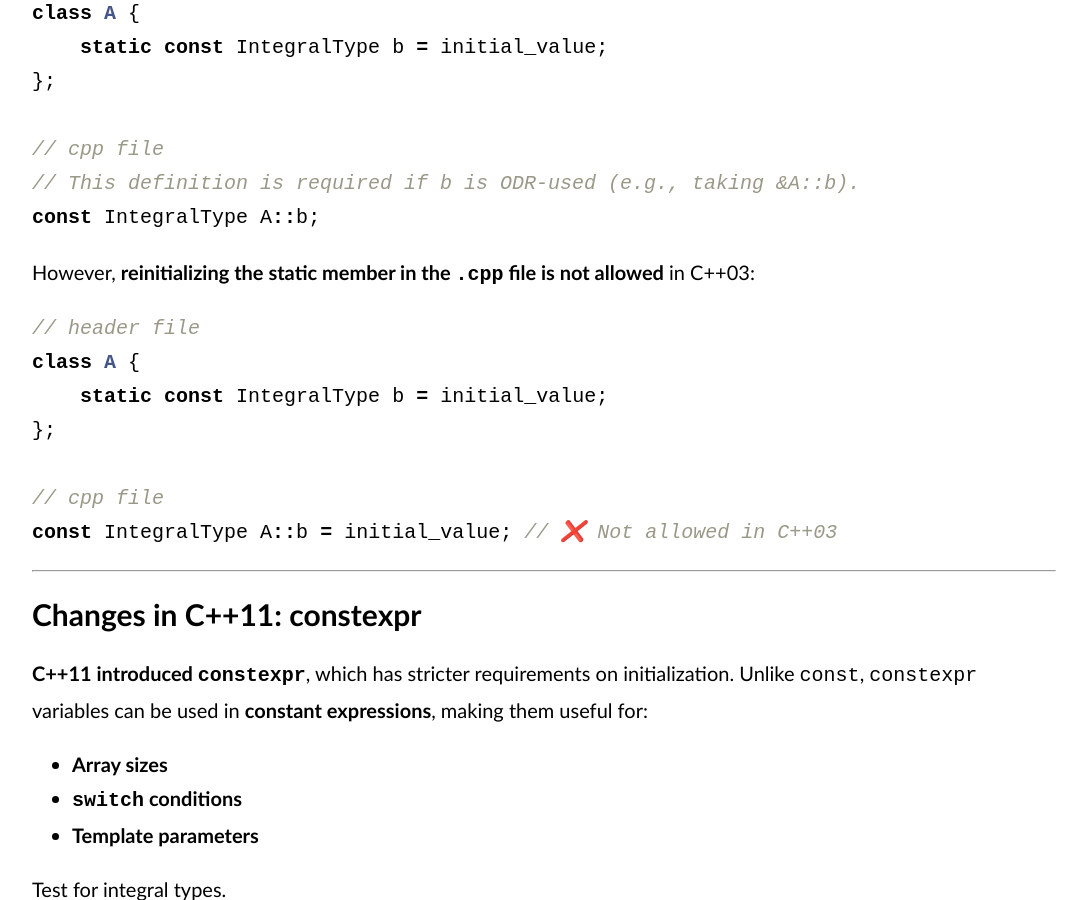
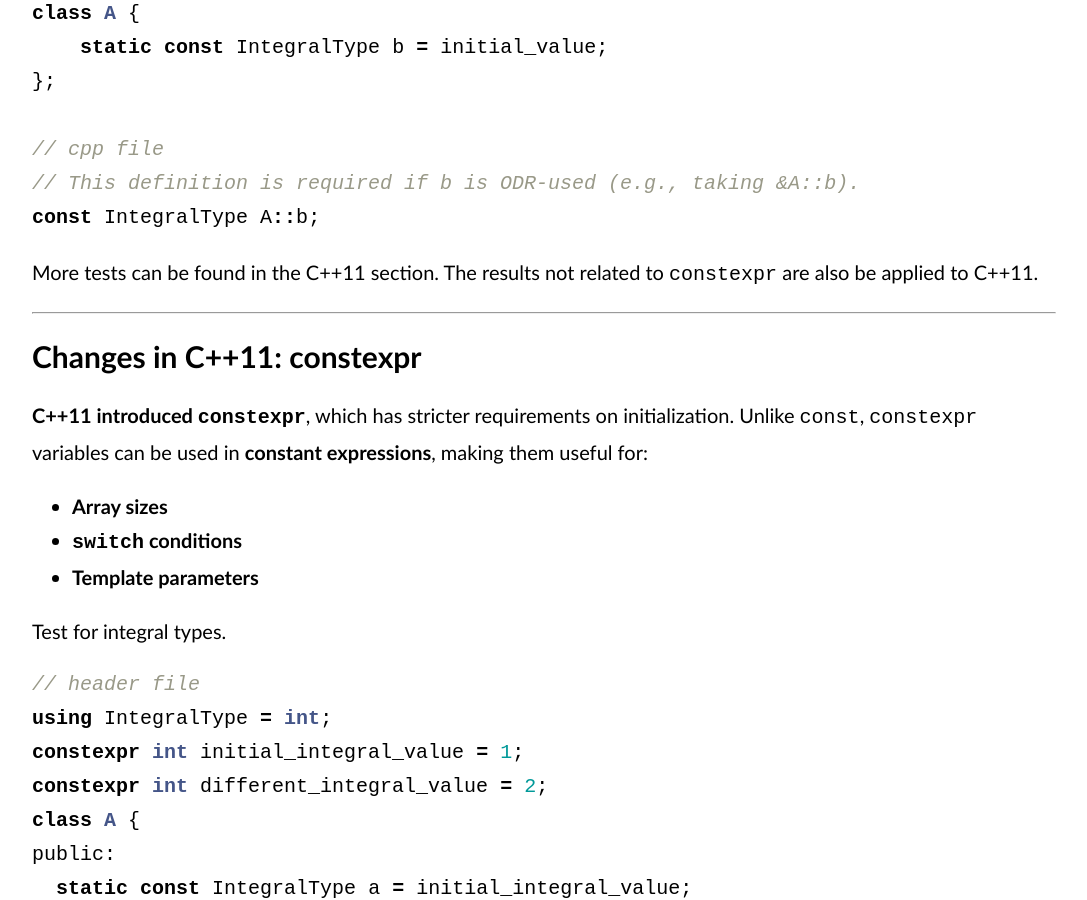
Before and after one commit to baihacker/main, a Jekyll site: the page built from docs/_posts/2025-02-09-A_survey_on_c++_class_static_data_members.md, in a window 1280 px wide and 900 px high, scrolled down 962 px. Shown: the whole window, without its empty margins (96-1183 px from the left). Built offline with Jekyll 4.4.1, drawn with Linux system fonts in a browser that asks for light colours; comment, search, counter and statistics services are not loaded; some of the changed text lies outside the part shown.

Commit message:
Refine docs.

````diff
--- a/docs/_posts/2025-02-09-A_survey_on_c++_class_static_data_members.md
+++ b/docs/_posts/2025-02-09-A_survey_on_c++_class_static_data_members.md
@@ -52,17 +52,7 @@ class A {
 const IntegralType A::b;
 ```
 
-However, **reinitializing the static member in the `.cpp` file is not allowed** in C++03:
-
-```cpp
-// header file
-class A {
-    static const IntegralType b = initial_value;
-};
-
-// cpp file
-const IntegralType A::b = initial_value; // ❌ Not allowed in C++03
-```
+More tests can be found in the C++11 section. The results not related to `constexpr` are also be applied to C++11.
 
 ---
 
@@ -238,7 +228,9 @@ class Value {
 
 ```
 
-Not that in **C++17** is that **`constexpr` static members are implicitly `inline`**.
+### Note that in **C++17** is that **`constexpr` static members are implicitly `inline`**.
+
+### Key Takeaways
 
 We can choose the first matching option to define static data member since **C++17**:
 
````
